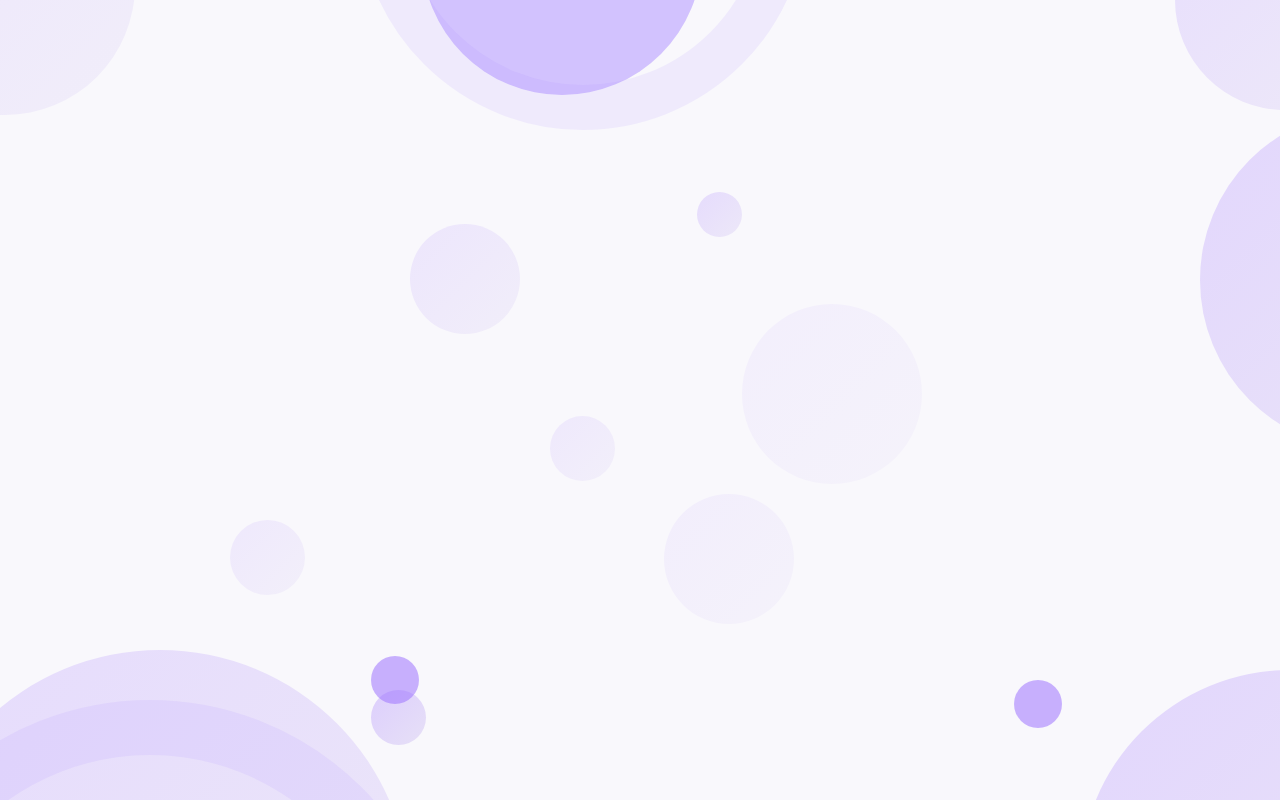
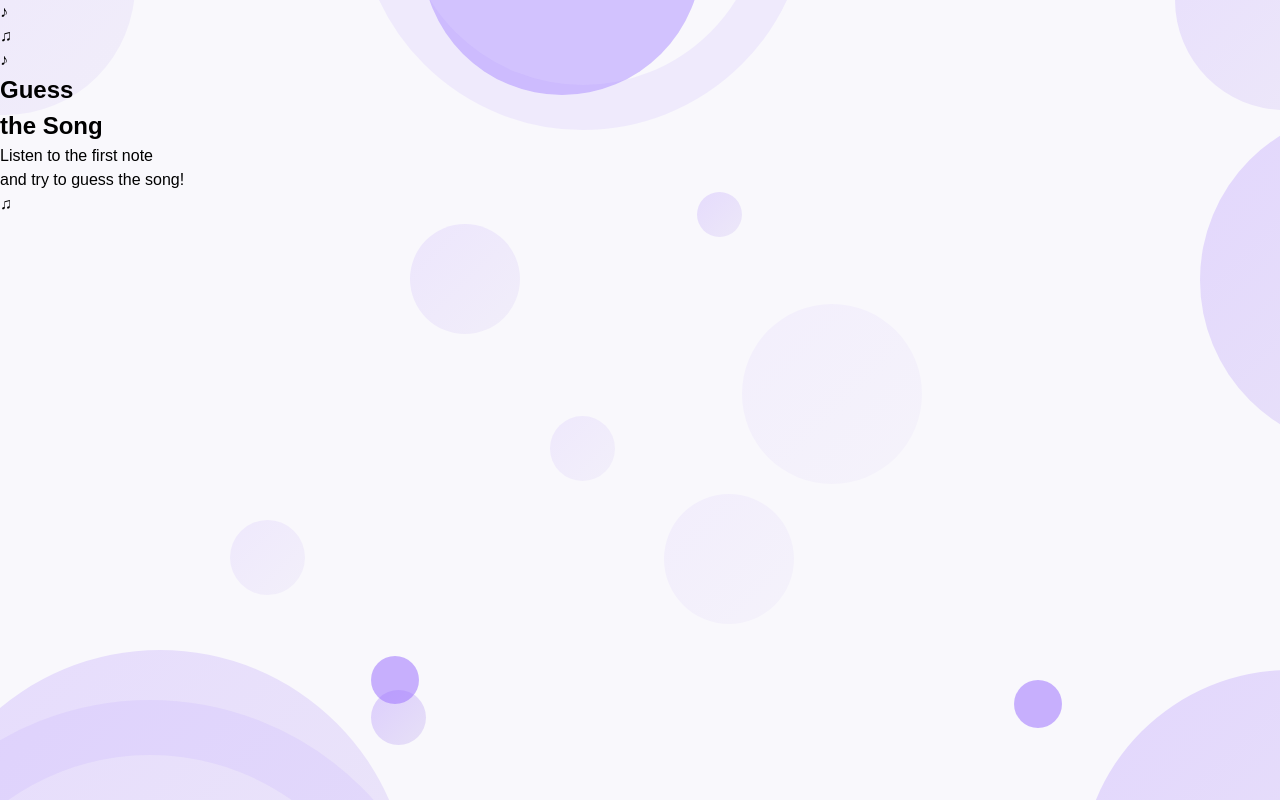
Before and after one commit to Nazar-Galicia/React-music-guesser, a React (Vite) app: page / in a window 1280 px wide. Built offline with nearby package versions, Linux system fonts and the light colour scheme.

Commit message:
create hero component

```diff
--- a/src/components/Background/Background.css
+++ b/src/components/Background/Background.css
@@ -2,7 +2,7 @@
 .background {
     position: fixed;
     inset: 0;
-    z-index: 0;
+    z-index: -1;
     overflow: hidden;
     pointer-events: none;
     background: var(--color-background);
--- /dev/null
+++ b/src/components/Hero/Hero.tsx
@@ -0,0 +1,46 @@
+import type {FC} from "react";
+
+const Hero: FC = () => {
+    return (
+        <section className="left-section">
+            <div className="left-section__content">
+                <div className="left-section__decoration left-section__decoration--top">
+                    ♪
+                </div>
+
+                <div className="left-section__decoration left-section__decoration--left">
+                    ♫
+                </div>
+
+                <div className="left-section__decoration left-section__decoration--right">
+                    ♪
+                </div>
+
+                <div className="left-section__heading">
+                    <h1 className="left-section__title">
+                        Guess
+                        <br />
+                        the <span>Song</span>
+                    </h1>
+
+                    <div className="left-section__exclamation">
+                        <span></span>
+                        <span></span>
+                    </div>
+                </div>
+
+                <p className="left-section__description">
+                    Listen to the <span>first note</span>
+                    <br />
+                    and try to guess the song!
+                </p>
+
+                <div className="left-section__music-note">
+                    <span>♫</span>
+                </div>
+            </div>
+        </section>
+    )
+}
+
+export default Hero
--- a/src/components/SongGuesser/SongGuesser.tsx
+++ b/src/components/SongGuesser/SongGuesser.tsx
@@ -1,8 +1,11 @@
 import type {FC} from "react";
+import Hero from "@/components/Hero/Hero.tsx";
 
 const SongGuesser: FC = () => {
     return (
-        <div className='song-guesser'></div>
+        <div className='song-guesser'>
+            <Hero />
+        </div>
     )
 }
 
```
